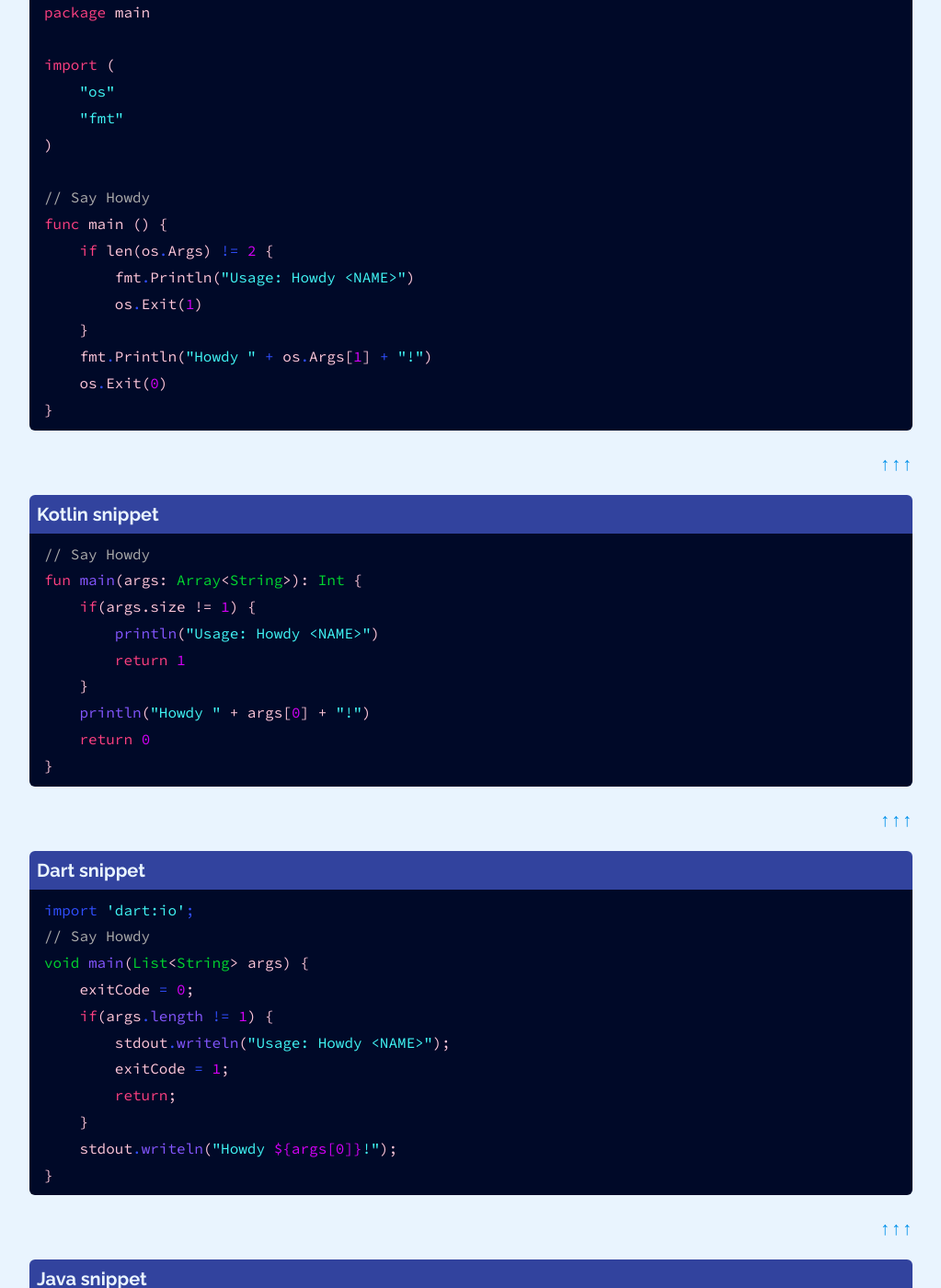
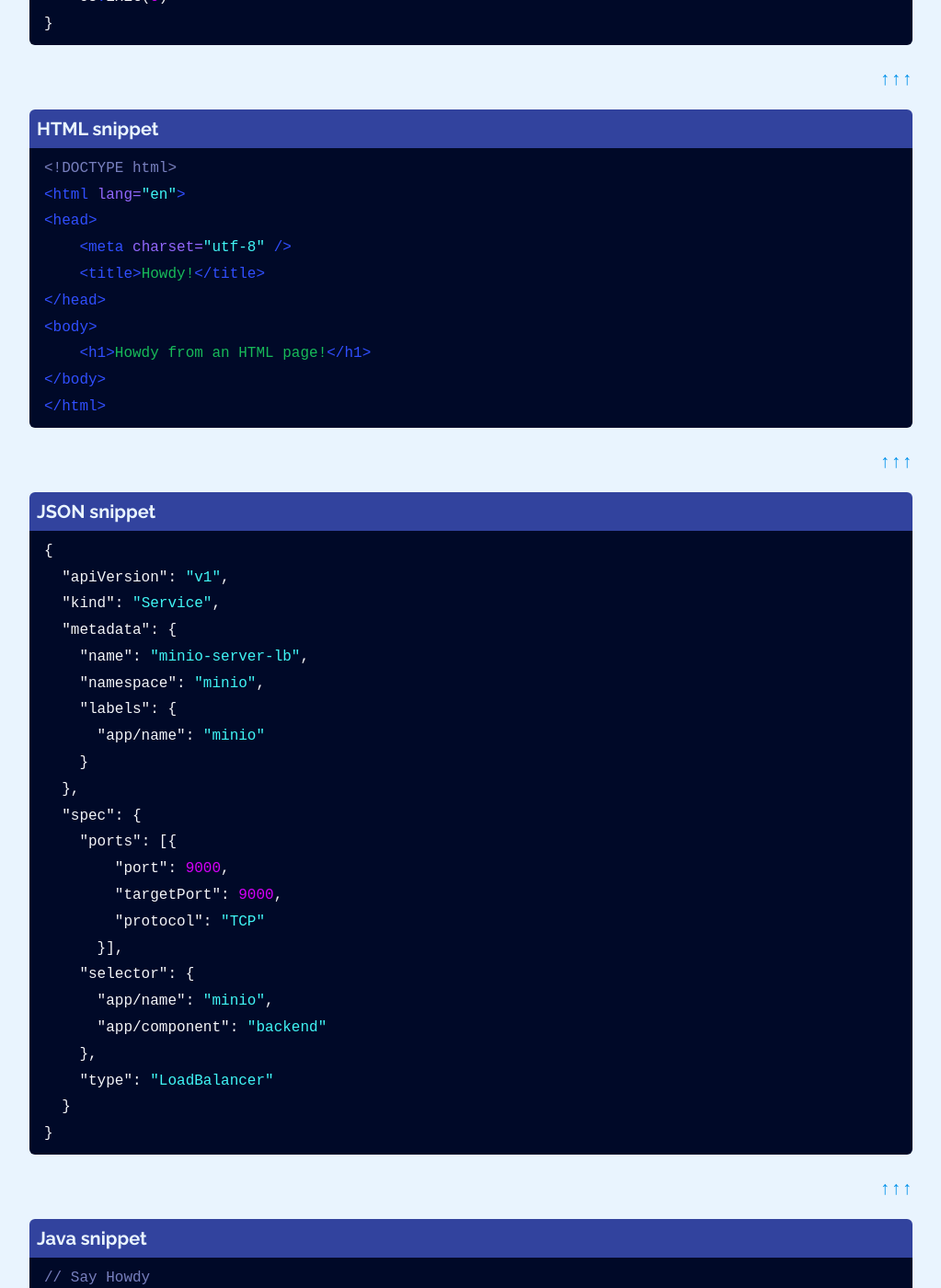
Before and after one commit to corbtastik/yolo, a Jekyll site: the page built from index.md, in a window 1280 px wide and 1400 px high, scrolled down 11963 px. Shown: the whole window at 92% size, without its empty margins (128-1151 px from the left). Built offline with Jekyll 4.4.1, drawn with Linux system fonts in a browser that asks for light colours; some web fonts are replaced; some of the changed text lies outside the part shown.

Commit message:
WIP dynamic syntax code color

````diff
--- a/_sass/yolo/_syntax.scss
+++ b/_sass/yolo/_syntax.scss
@@ -16,7 +16,7 @@ figure.highlight {
   position: relative;
   border-bottom-right-radius: 0.3em;
   border-bottom-left-radius: 0.3em;
-  color: $base05;
+  color: $syntax02;
   font-family: $family-monospace;
   line-height: 1.8;
 
@@ -42,8 +42,8 @@ figure.highlight {
     &.gutter {
       padding-right: 1em;
       width: 1em;
-      color: $base04;
-      border-right: 1px solid $base04;
+      color: $syntax01;
+      border-right: 1px solid $syntax01;
       text-align: right;
     }
 
@@ -59,70 +59,70 @@ figure.highlight {
 }
 
 .highlight .hll {
-  background-color: $base06;
+  background-color: $syntax03;
 }
 .highlight {
-  .c { /* Comment */ color: $base04; }
-  .err { /* Error */ color: $base08; }
-  .k {  /* Keyword */ color: $base0e; }
-  .l {  /* Literal */ color: $base09; }
-  .n {  /* Name */ color: $base05; }
-  .o {  /* Operator */ color: $base0c; }
-  .p {  /* Punctuation */ color: $base05; }
-  .cm {  /* Comment.Multiline */ color: $base04; }
-  .cp {  /* Comment.Preproc */ color: $base04; }
-  .c1 {  /* Comment.Single */ color: $base04; }
-  .cs {  /* Comment.Special */ color: $base04; }
-  .gd {  /* Generic.Deleted */ color: $base08; }
+  .c { /* Comment */ color: $syntax01; }
+  .err { /* Error */ color: $syntax04; }
+  .k {  /* Keyword */ color: $syntax10; }
+  .l {  /* Literal */ color: $syntax05; }
+  .n {  /* Name */ color: $syntax02; }
+  .o {  /* Operator */ color: $syntax08; }
+  .p {  /* Punctuation */ color: $syntax02; }
+  .cm {  /* Comment.Multiline */ color: $syntax01; }
+  .cp {  /* Comment.Preproc */ color: $syntax01; }
+  .c1 {  /* Comment.Single */ color: $syntax01; }
+  .cs {  /* Comment.Special */ color: $syntax01; }
+  .gd {  /* Generic.Deleted */ color: $syntax04; }
   .ge {  /* Generic.Emph */ font-style: italic; }
-  .gh {  /* Generic.Heading */ color: $base05; font-weight: bold; }
-  .gi {  /* Generic.Inserted */ color: $base0b; }
-  .gp {  /* Generic.Prompt */ color: $base04; font-weight: bold; }
+  .gh {  /* Generic.Heading */ color: $syntax02; font-weight: bold; }
+  .gi {  /* Generic.Inserted */ color: $syntax07; }
+  .gp {  /* Generic.Prompt */ color: $syntax01; font-weight: bold; }
   .gs {  /* Generic.Strong */ font-weight: bold; }
-  .gu {  /* Generic.Subheading */ color: $base0c; font-weight: bold; }
-  .kc {  /* Keyword.Constant */ color: $base0e; }
-  .kd {  /* Keyword.Declaration */ color: $base0e; }
-  .kn {  /* Keyword.Namespace */ color: $base0c; }
-  .kp {  /* Keyword.Pseudo */ color: $base0e; }
-  .kr {  /* Keyword.Reserved */ color: $base0e; }
-  .kt {  /* Keyword.Type */ color: $base0a; }
-  .ld {  /* Literal.Date */ color: $base0b; }
-  .m {  /* Literal.Number */ color: $base09; }
-  .s {  /* Literal.String */ color: $base0b; }
-  .na { /* Name.Attribute */ color: $base0d; }
-  .nb {  /* Name.Builtin */ color: $base05; }
-  .nc {  /* Name.Class */ color: $base0a; }
-  .no {  /* Name.Constant */ color: $base08; }
-  .nd {  /* Name.Decorator */ color: $base0c; }
-  .ni {  /* Name.Entity */ color: $base05; }
-  .ne {  /* Name.Exception */ color: $base08; }
-  .nf {  /* Name.Function */ color: $base0d; }
-  .nl {  /* Name.Label */ color: $base05; }
-  .nn {  /* Name.Namespace */ color: $base0a; }
-  .nx {  /* Name.Other */ color: $base0d; }
-  .py {  /* Name.Property */ color: $base05; }
-  .nt {  /* Name.Tag */ color: $base0c; }
-  .nv {  /* Name.Variable */ color: $base08; }
-  .ow {  /* Operator.Word */ color: $base0c; }
-  .w {   /* Text.Whitespace */ color: $base05; }
-  .mf {  /* Literal.Number.Float */ color: $base09; }
-  .mh {  /* Literal.Number.Hex */ color: $base09; }
-  .mi {  /* Literal.Number.Integer */ color: $base09; }
-  .mo {  /* Literal.Number.Oct */ color: $base09;}
-  .sb {  /* Literal.String.Backtick */ color: $base0b; }
-  .sc {  /* Literal.String.Char */ color: $base05; }
-  .sd {  /* Literal.String.Doc */ color: $base04; }
-  .s2 {  /* Literal.String.Double */ color: $base0b; }
-  .se {  /* Literal.String.Escape */ color: $base09; }
-  .sh {  /* Literal.String.Heredoc */ color: $base0b; }
-  .si {  /* Literal.String.Interpol */ color: $base09; }
-  .sx {  /* Literal.String.Other */ color: $base0b; }
-  .sr {  /* Literal.String.Regex */ color: $base0b; }
-  .s1 {  /* Literal.String.Single */ color: $base0b; }
-  .ss {  /* Literal.String.Symbol */ color: $base0b; }
-  .bp {  /* Name.Builtin.Pseudo */ color: $base05; }
-  .vc {  /* Name.Variable.Class */ color: $base08; }
-  .vg {  /* Name.Variable.Global */ color: $base08; }
-  .vi {  /* Name.Variable.Instance */ color: $base08; }
-  .il {  /* Literal.Number.Integer.Long */ color: $base09; }
+  .gu {  /* Generic.Subheading */ color: $syntax08; font-weight: bold; }
+  .kc {  /* Keyword.Constant */ color: $syntax10; }
+  .kd {  /* Keyword.Declaration */ color: $syntax10; }
+  .kn {  /* Keyword.Namespace */ color: $syntax08; }
+  .kp {  /* Keyword.Pseudo */ color: $syntax10; }
+  .kr {  /* Keyword.Reserved */ color: $syntax10; }
+  .kt {  /* Keyword.Type */ color: $syntax06; }
+  .ld {  /* Literal.Date */ color: $syntax07; }
+  .m {  /* Literal.Number */ color: $syntax05; }
+  .s {  /* Literal.String */ color: $syntax07; }
+  .na { /* Name.Attribute */ color: $syntax09; }
+  .nb {  /* Name.Builtin */ color: $syntax02; }
+  .nc {  /* Name.Class */ color: $syntax06; }
+  .no {  /* Name.Constant */ color: $syntax04; }
+  .nd {  /* Name.Decorator */ color: $syntax08; }
+  .ni {  /* Name.Entity */ color: $syntax02; }
+  .ne {  /* Name.Exception */ color: $syntax04; }
+  .nf {  /* Name.Function */ color: $syntax09; }
+  .nl {  /* Name.Label */ color: $syntax02; }
+  .nn {  /* Name.Namespace */ color: $syntax06; }
+  .nx {  /* Name.Other */ color: $syntax09; }
+  .py {  /* Name.Property */ color: $syntax02; }
+  .nt {  /* Name.Tag */ color: $syntax08; }
+  .nv {  /* Name.Variable */ color: $syntax04; }
+  .ow {  /* Operator.Word */ color: $syntax08; }
+  .w {   /* Text.Whitespace */ color: $syntax02; }
+  .mf {  /* Literal.Number.Float */ color: $syntax05; }
+  .mh {  /* Literal.Number.Hex */ color: $syntax05; }
+  .mi {  /* Literal.Number.Integer */ color: $syntax05; }
+  .mo {  /* Literal.Number.Oct */ color: $syntax05;}
+  .sb {  /* Literal.String.Backtick */ color: $syntax07; }
+  .sc {  /* Literal.String.Char */ color: $syntax02; }
+  .sd {  /* Literal.String.Doc */ color: $syntax01; }
+  .s2 {  /* Literal.String.Double */ color: $syntax07; }
+  .se {  /* Literal.String.Escape */ color: $syntax05; }
+  .sh {  /* Literal.String.Heredoc */ color: $syntax07; }
+  .si {  /* Literal.String.Interpol */ color: $syntax05; }
+  .sx {  /* Literal.String.Other */ color: $syntax07; }
+  .sr {  /* Literal.String.Regex */ color: $syntax07; }
+  .s1 {  /* Literal.String.Single */ color: $syntax07; }
+  .ss {  /* Literal.String.Symbol */ color: $syntax07; }
+  .bp {  /* Name.Builtin.Pseudo */ color: $syntax02; }
+  .vc {  /* Name.Variable.Class */ color: $syntax04; }
+  .vg {  /* Name.Variable.Global */ color: $syntax04; }
+  .vi {  /* Name.Variable.Instance */ color: $syntax04; }
+  .il {  /* Literal.Number.Integer.Long */ color: $syntax05; }
 }
--- a/_sass/yolo/_variables.scss
+++ b/_sass/yolo/_variables.scss
@@ -38,27 +38,16 @@ $weight-bold: 700 !default;
 // ----------------------------------------------------------------------------
 // Syntax highlighting colors
 // ----------------------------------------------------------------------------
-$base04: #ababab !default;
-$base05: #ffc7da !default;
-$base06: #dfe2e5 !default;
-$base08: #ff6d00 !default;
-$base09: #d500f9 !default;
-$base0a: #01d62f !default;
-$base0b: #40f5f5 !default;
-$base0c: #304ffe !default;
-$base0d: #8457ff !default;
-$base0e: #ff4081 !default;
-
-//$base04: #000 !default;
-//$base05: #000 !default;
-//$base06: #000 !default;
-//$base08: #000 !default;
-//$base09: #000 !default;
-//$base0a: #000 !default;
-//$base0b: #000 !default;
-//$base0c: #000 !default;
-//$base0d: #000 !default;
-//$base0e: #000 !default;
+$syntax01: #777fbd !default;
+$syntax02: #f3f4f7 !default;
+$syntax03: #dfe2e5 !default;
+$syntax04: #ff6d00 !default;
+$syntax05: #d500f9 !default;
+$syntax06: #01d62f !default;
+$syntax07: #40f5f5 !default;
+$syntax08: #304ffe !default;
+$syntax09: #9167fb !default;
+$syntax10: #ff4081 !default;
 // ----------------------------------------------------------------------------
 // Layouts and responsiveness
 // ----------------------------------------------------------------------------
--- a/_sass/yolo/_yolo.scss
+++ b/_sass/yolo/_yolo.scss
@@ -500,3 +500,51 @@
     color: $dark-primary-color;
   }
 }
+
+$syntax-on-dark: (
+  "syntax01": red,
+  "syntax02": #f3f4f7,
+  "syntax03": #dfe2e5,
+  "syntax04": #ff6d00,
+  "syntax05": #d500f9,
+  "syntax06": #01d62f,
+  "syntax07": #40f5f5,
+  "syntax08": #304ffe,
+  "syntax09": #9167fb,
+  "syntax10": #ff4081
+);
+
+$syntax-on-light: (
+  "syntax01": blue,
+  "syntax02": #5c6bc0,
+  "syntax03": #474747,
+  "syntax04": #d55803,
+  "syntax05": #b900d5,
+  "syntax06": #03ae2d,
+  "syntax07": #00b8b8,
+  "syntax08": #4560f8,
+  "syntax09": #6b36fc,
+  "syntax10": #c1174d
+);
+
+
+// Syntax highlighting text color based on background color
+@function text-color($bg, $syntax) {
+  @if(lightness($bg) > 50) {
+    // syntax-on-light
+    @return map-get($syntax-on-light, "syntax01");
+  } @else {
+    // syntax-on-dark
+    @return map-get($syntax-on-dark, "syntax01");
+  }
+}
+
+@mixin dynamic-color($bg, $syntax) {
+  color: text-color($bg, $syntax);
+}
+
+.highlight {
+  .c { /* Comment */
+    @include dynamic-color($dark-code-background-color, "syntax01");
+  }
+}
--- a/_sass/yolo/themes/_corbs.scss
+++ b/_sass/yolo/themes/_corbs.scss
@@ -1,19 +1,21 @@
 // ----------------------------------------------------------------------------
 // corbs theme
 // ----------------------------------------------------------------------------
+// light mode colors
 $light-primary-color: #e9f4fe;
 $light-secondary-color: #32439e;
 $light-accent-color: #0091ea;
+$light-link-color: #ef0c81;
 $light-code-background-color: #000928;
 $light-code-color: #17ba59;
-$light-link-color: #ef0c81;
 
+// dark mode colors
 $dark-primary-color: #061039;
 $dark-secondary-color: #ff31b9;
 $dark-accent-color: #00b0ff;
+$dark-link-color: #65e9fc;
 $dark-code-background-color: #000928;
 $dark-code-color: #30ea7d;
-$dark-link-color: #65e9fc;
 
 // fonts
 $family-primary: "Roboto Mono", monospace;
--- a/css/main.scss
+++ b/css/main.scss
@@ -6,11 +6,11 @@
 @import "yolo/normalize";
 @import "yolo/variables";
 @import "yolo/base";
-@import "yolo/syntax";
 @import "yolo/responsiveness";
 @import "yolo/layout";
 @import "yolo/themes/{{ site.style | default: 'corbs' }}";
 @import "yolo/typography";
+@import "yolo/syntax";
 @import "yolo/images";
 @import "yolo/lightbox";
 @import "yolo/yolo";
--- a/index.md
+++ b/index.md
@@ -284,23 +284,6 @@ say_howdy $1
 
 [↑↑↑](#){: .back-to-top}
 
-{% include code.html info="Python snippet" %}
-```python
-import sys
-
-def sayHowdy(name):
-    print("Howdy " + name + "!")
-
-if len(sys.argv) != 2:
-    print("Usage: Howdy <NAME>")
-    sys.exit(1)
-
-# Say Howdy
-sayHowdy(sys.argv[1])
-```
-
-[↑↑↑](#){: .back-to-top}
-
 {% include code.html info="C snippet" %}
 ```c
 #include <stdio.h>
@@ -334,19 +317,19 @@ int main(int argc, char** argv) {
 
 [↑↑↑](#){: .back-to-top}
 
-{% include code.html info="JavaScript snippet" %}
-```javascript
-function sayHowdy(name) {
-    console.log("Howdy " + name + "!");
+{% include code.html info="Dart snippet" %}
+```dart
+import 'dart:io';
+// Say Howdy
+void main(List<String> args) {
+    exitCode = 0;
+    if(args.length != 1) {
+        stdout.writeln("Usage: Howdy <NAME>");
+        exitCode = 1;
+        return;
+    }
+    stdout.writeln("Howdy ${args[0]}!");
 }
-
-if(process.argv.length != 3) {
-    console.log("Usage: Howdy <NAME>");
-    process.exit(1);
-}
-
-// Say Howdy
-sayHowdy(process.argv[2]);
 ```
 
 [↑↑↑](#){: .back-to-top}
@@ -373,33 +356,46 @@ func main () {
 
 [↑↑↑](#){: .back-to-top}
 
-{% include code.html info="Kotlin snippet" %}
-```kotlin
-// Say Howdy
-fun main(args: Array<String>): Int {
-    if(args.size != 1) {
-        println("Usage: Howdy <NAME>")
-        return 1
-    }
-    println("Howdy " + args[0] + "!")
-    return 0
-}
+{% include code.html info="HTML snippet" %}
+```html
+<!DOCTYPE html>
+<html lang="en">
+<head>
+    <meta charset="utf-8" />
+    <title>Howdy!</title>
+</head>
+<body>
+    <h1>Howdy from an HTML page!</h1>
+</body>
+</html>
 ```
 
 [↑↑↑](#){: .back-to-top}
 
-{% include code.html info="Dart snippet" %}
-```dart
-import 'dart:io';
-// Say Howdy
-void main(List<String> args) {
-    exitCode = 0;
-    if(args.length != 1) {
-        stdout.writeln("Usage: Howdy <NAME>");
-        exitCode = 1;
-        return;
+{% include code.html info="JSON snippet" %}
+```json
+{
+  "apiVersion": "v1",
+  "kind": "Service",
+  "metadata": {
+    "name": "minio-server-lb",
+    "namespace": "minio",
+    "labels": {
+      "app/name": "minio"
     }
-    stdout.writeln("Howdy ${args[0]}!");
+  },
+  "spec": {
+    "ports": [{
+        "port": 9000,
+        "targetPort": 9000,
+        "protocol": "TCP"
+      }],
+    "selector": {
+      "app/name": "minio",
+      "app/component": "backend"
+    },
+    "type": "LoadBalancer"
+  }
 }
 ```
 
@@ -421,6 +417,88 @@ public class Howdy {
 
 [↑↑↑](#){: .back-to-top}
 
+{% include code.html info="JavaScript snippet" %}
+```javascript
+function sayHowdy(name) {
+    console.log("Howdy " + name + "!");
+}
+
+if(process.argv.length != 3) {
+    console.log("Usage: Howdy <NAME>");
+    process.exit(1);
+}
+
+// Say Howdy
+sayHowdy(process.argv[2]);
+```
+
+[↑↑↑](#){: .back-to-top}
+
+{% include code.html info="Kotlin snippet" %}
+```kotlin
+// Say Howdy
+fun main(args: Array<String>): Int {
+    if(args.size != 1) {
+        println("Usage: Howdy <NAME>")
+        return 1
+    }
+    println("Howdy " + args[0] + "!")
+    return 0
+}
+```
+
+[↑↑↑](#){: .back-to-top}
+
+{% include code.html info="Markdown snippet" %}
+```markdown
+# Markdown
+
+* __Howdy__
+* _from_
+* <ins>a</ins>
+* [Markdown](https://en.wikipedia.org/wiki/Markdown)
+* `document`!
+```
+
+[↑↑↑](#){: .back-to-top}
+
+{% include code.html info="Python snippet" %}
+```python
+import sys
+
+def sayHowdy(name):
+    print("Howdy " + name + "!")
+
+if len(sys.argv) != 2:
+    print("Usage: Howdy <NAME>")
+    sys.exit(1)
+
+# Say Howdy
+sayHowdy(sys.argv[1])
+```
+
+[↑↑↑](#){: .back-to-top}
+
+{% include code.html info="SCSS snippet" %}
+```scss
+.light-theme {
+  color: $light-secondary-color;
+  background-color: $light-primary-color;
+  font-family: $family-primary;
+
+  a {
+    color: $light-link-color;
+  }
+
+  h1, h2, h3, h4, h5, h6 {
+    color: $light-accent-color;
+    font-family: $family-secondary, sans-serif;
+  }
+}
+```
+
+[↑↑↑](#){: .back-to-top}
+
 {% include code.html info="SQL snippet" %}
 ```sql
 -- Select orders for micky
@@ -429,6 +507,28 @@ FROM orders
 WHERE cust_id = "mickey@mouse.com"
 AND   price > 5000
 AND   price <= 10000
+```
+
+[↑↑↑](#){: .back-to-top}
+
+{% include code.html info="YAML snippet" %}
+```yaml
+apiVersion: v1
+kind: Service
+metadata:
+  name: minio-server-lb
+  namespace: minio
+  labels:
+    app/name: minio
+spec:
+  ports:
+    - port: 9000
+      targetPort: 9000
+      protocol: TCP
+  selector:
+    app/name: minio
+    app/component: backend
+  type: LoadBalancer
 ```
 
 [↑↑↑](#){: .back-to-top}
````
